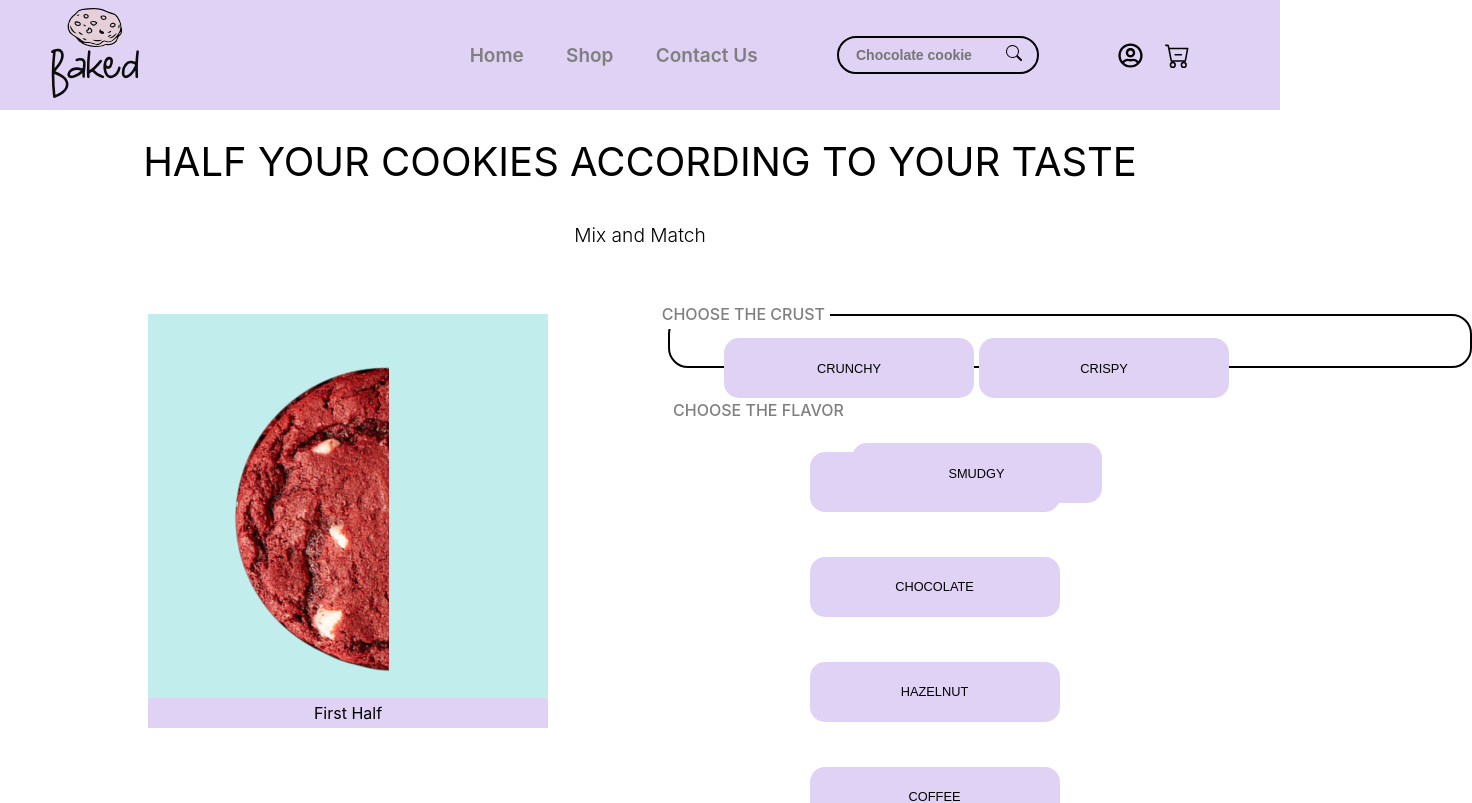
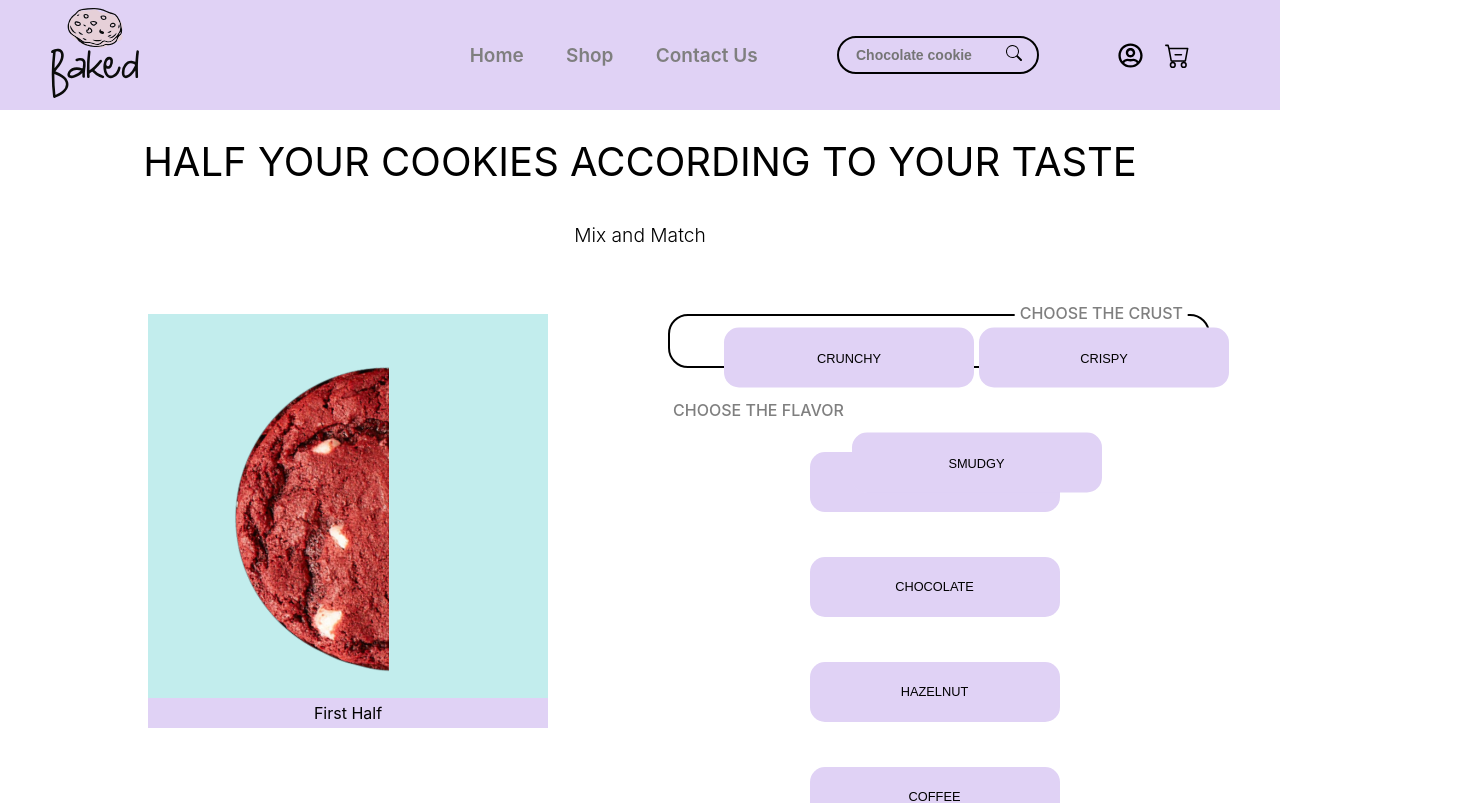
Before and after one commit to SaraBaassiri/baked_lb-website, a React (Create React App) app: page /customize in a window 1280 px wide. Shown: the top 803 px of the page, 1472 px wide, since content can reach past the window. Built offline with nearby package versions, Linux system fonts and the light colour scheme; a web font is replaced by a local one.

Commit message:
Update Customize.css

```diff
--- a/src/Views/Customize/Customize.css
+++ b/src/Views/Customize/Customize.css
@@ -71,7 +71,7 @@
 
 .BackGroundRectangle {
     height: 50px;
-    width: 800px;
+    width: 42vw;
     background-color: #fff;
     border: 2px solid black;
     border-radius: 20px;
@@ -93,7 +93,9 @@
     margin-top: -15px;
     background-color: #fff;
     z-index: 10;
-    right: 450px;
+    /* right: 450px; */
+    transform: translate(200%,-5%);
+
 }
 
 .crustOptions {
@@ -105,6 +107,7 @@
     z-index: 10;
     position: absolute;
     margin-top: -30px;
+    transform: translate(0,-5%);
 }
 
 .crustOptions button {
```
